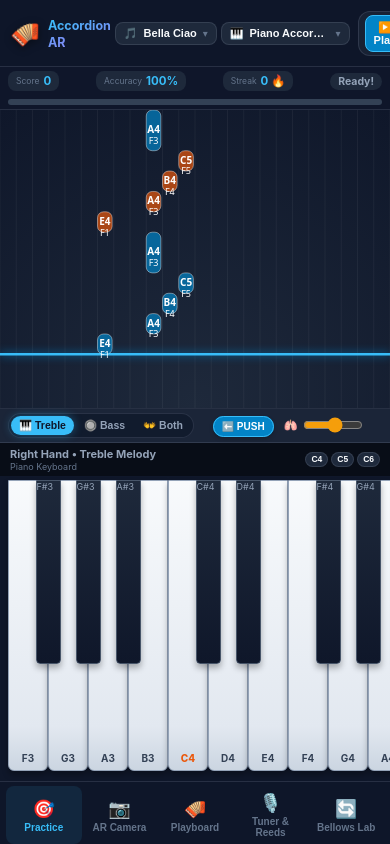
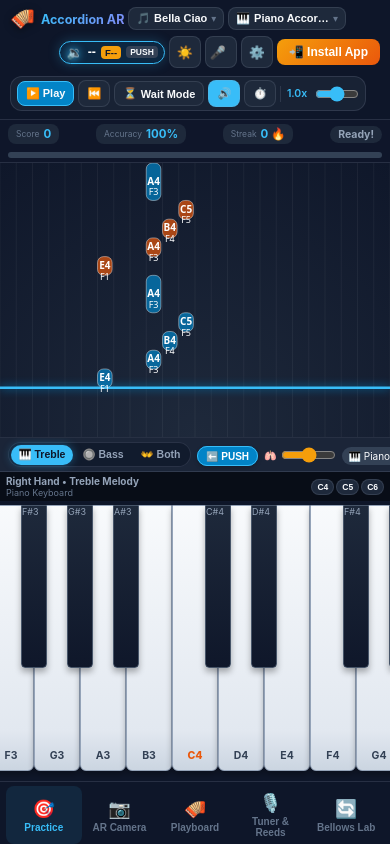
Before and after one commit to Devy4304/accordianpwatrainer, a website built with Vite: page index.html in a window 390 px wide. Built offline with nearby package versions, Linux system fonts and the light colour scheme.

Commit message:
Improve responsive layouts, scrolling behavior, and UI scaling for various view containers

```diff
--- a/src/style.css
+++ b/src/style.css
@@ -378,6 +378,55 @@
   flex-direction: column;
   width: 100%;
   height: 100%;
+  flex: 1;
+  min-height: 0;
+  overflow: hidden;
+}
+
+.ar-view-container {
+  display: flex;
+  flex-direction: column;
+  width: 100%;
+  height: 100%;
+  flex: 1;
+  min-height: 0;
+  position: relative;
+  overflow: hidden;
+}
+
+.accordion-view-container {
+  display: flex;
+  flex-direction: column;
+  width: 100%;
+  height: 100%;
+  flex: 1;
+  min-height: 0;
+  position: relative;
+  overflow: hidden;
+}
+
+.tuner-view-container {
+  display: flex;
+  flex-direction: column;
+  width: 100%;
+  height: 100%;
+  flex: 1;
+  min-height: 0;
+  position: relative;
+  overflow-y: auto;
+  -webkit-overflow-scrolling: touch;
+}
+
+.bellows-lab-container {
+  display: flex;
+  flex-direction: column;
+  width: 100%;
+  height: 100%;
+  flex: 1;
+  min-height: 0;
+  position: relative;
+  overflow-y: auto;
+  -webkit-overflow-scrolling: touch;
 }
 
 .practice-stats-bar {
@@ -479,6 +528,9 @@
   flex-direction: column;
   width: 100%;
   height: 100%;
+  flex: 1;
+  min-height: 0;
+  overflow: hidden;
 }
 
 .accordion-control-bar {
@@ -585,6 +637,9 @@
 
 .accordion-playboard {
   flex: 1;
+  width: 100%;
+  height: 100%;
+  min-height: 0;
   display: flex;
   overflow: hidden;
   touch-action: none;
@@ -1052,8 +1107,9 @@
 /* ================= TUNER & REEDS VIEW ================= */
 .tuner-view-wrapper {
   padding: 16px;
-  overflow-y: auto;
-  height: 100%;
+  width: 100%;
+  min-height: 100%;
+  box-sizing: border-box;
 }
 
 .tuner-grid {
@@ -1259,8 +1315,9 @@
 /* ================= BELLOWS LAB VIEW ================= */
 .bellows-lab-wrapper {
   padding: 16px;
-  overflow-y: auto;
-  height: 100%;
+  width: 100%;
+  min-height: 100%;
+  box-sizing: border-box;
   max-width: 900px;
   margin: 0 auto;
   display: flex;
@@ -1814,13 +1871,35 @@
 /* Tablets and Mobile (< 768px) */
 @media (max-width: 768px) {
   .app-header {
+    display: flex;
+    flex-wrap: wrap;
+    align-items: center;
+    justify-content: space-between;
     padding: 6px 10px;
-    gap: 8px;
-    flex-wrap: nowrap;
+    gap: 6px;
+    z-index: 50;
+  }
+
+  .header-left {
+    display: flex;
+    align-items: center;
+    gap: 6px;
+    flex: 1 1 auto;
+    min-width: 0;
+  }
+
+  .app-brand {
+    gap: 6px;
+    flex-shrink: 0;
+  }
+
+  .brand-icon {
+    font-size: 20px;
   }
 
   .brand-title {
-    font-size: 14px;
+    font-size: 13.5px;
+    font-weight: 700;
   }
 
   .brand-sub {
@@ -1830,11 +1909,13 @@
   .header-selectors {
     display: flex;
     gap: 4px;
+    min-width: 0;
   }
 
   .selector-btn {
-    padding: 4px 8px;
+    padding: 4px 7px;
     font-size: 11px;
+    gap: 4px;
   }
 
   .sel-label {
@@ -1843,29 +1924,86 @@
 
   .sel-value {
     font-size: 11px;
-    max-width: 80px;
+    max-width: 75px;
     overflow: hidden;
     text-overflow: ellipsis;
     white-space: nowrap;
   }
 
+  .header-right {
+    display: flex;
+    align-items: center;
+    gap: 4px;
+    flex: 0 0 auto;
+    margin-left: auto;
+  }
+
+  .action-btn.icon-btn {
+    padding: 5px 7px;
+    font-size: 13px;
+    min-width: 32px;
+    height: 32px;
+    display: flex;
+    align-items: center;
+    justify-content: center;
+  }
+
+  .header-center {
+    display: flex;
+    align-items: center;
+    gap: 6px;
+    width: 100%;
+    flex: 1 1 100%;
+    order: 3;
+    overflow-x: auto;
+    -webkit-overflow-scrolling: touch;
+    scrollbar-width: none;
+    padding: 2px 0;
+  }
+
+  .header-center::-webkit-scrollbar {
+    display: none;
+  }
+
   .transport-bar {
+    display: inline-flex;
+    align-items: center;
     gap: 4px;
     padding: 3px 6px;
+    min-width: max-content;
+    flex-shrink: 0;
   }
 
   .transport-btn {
     padding: 5px 8px;
     font-size: 11px;
+    white-space: nowrap;
+    flex-shrink: 0;
   }
 
   .speed-control-wrap {
-    display: none; /* Accessible in settings or practice view */
+    display: flex;
+    align-items: center;
+    gap: 4px;
+    padding-left: 6px;
+    border-left: 1px solid var(--border-color);
+    flex-shrink: 0;
+  }
+
+  .speed-label {
+    font-size: 10.5px;
+    min-width: 24px;
+  }
+
+  .speed-slider {
+    width: 44px;
   }
 
   .next-note-pill {
     padding: 4px 8px;
-    gap: 4px;
+    gap: 5px;
+    white-space: nowrap;
+    flex-shrink: 0;
   }
 
   .pill-label {
@@ -1873,11 +2011,23 @@
   }
 
   .pill-note {
-    font-size: 13px;
+    font-size: 12.5px;
+  }
+
+  .pill-finger {
+    font-size: 9.5px;
+    padding: 1px 4px;
+  }
+
+  .pill-dir {
+    font-size: 8.5px;
+    padding: 1px 4px;
   }
 
   .practice-view-container {
     height: 100%;
+    flex: 1;
+    min-height: 0;
     display: flex;
     flex-direction: column;
     overflow: hidden;
@@ -1918,51 +2068,210 @@
   .waterfall-container {
     flex: 1;
     min-height: 110px;
-    max-height: 40vh;
+    max-height: 38vh;
   }
 
   .practice-virtual-strip {
     flex: 1.25;
     height: auto;
-    min-height: 180px;
+    min-height: 190px;
   }
 
   .accordion-control-bar {
+    display: flex;
+    align-items: center;
+    justify-content: space-between;
     padding: 4px 8px;
     gap: 6px;
+    overflow-x: auto;
+    -webkit-overflow-scrolling: touch;
+    scrollbar-width: none;
+    flex-wrap: nowrap;
+  }
+
+  .accordion-control-bar::-webkit-scrollbar {
+    display: none;
+  }
+
+  .hand-switch-group {
+    flex-shrink: 0;
+    gap: 1px;
+    padding: 1.5px;
   }
 
   .hand-tab {
-    padding: 3px 8px;
+    padding: 3.5px 8px;
     font-size: 10.5px;
+    white-space: nowrap;
+  }
+
+  .bellows-section {
+    flex-shrink: 0;
+    gap: 6px;
   }
 
   .bellows-direction-badge {
     font-size: 10px;
-    padding: 4px 8px;
+    padding: 3.5px 8px;
+    white-space: nowrap;
+  }
+
+  .bellows-pressure-wrap {
+    gap: 4px;
+    font-size: 10px;
   }
 
   .pressure-slider {
-    width: 60px;
+    width: 55px;
+  }
+
+  .accordion-badges {
+    flex-shrink: 0;
   }
 
   .accordion-badge {
-    display: none;
+    font-size: 10px;
+    padding: 3px 7px;
+    white-space: nowrap;
+  }
+
+  .section-title {
+    padding: 3px 6px;
+    gap: 6px;
+    font-size: 10px;
   }
 
   .circle-quick-jumps, .octave-quick-jumps {
-    max-width: 48%;
+    max-width: 55%;
+    gap: 2px;
   }
 
   .quick-root-chip, .quick-octave-chip {
-    padding: 1.5px 5px;
+    padding: 2px 5px;
     font-size: 8.5px;
   }
 
+  .accordion-view-container {
+    height: 100%;
+    flex: 1;
+    min-height: 0;
+  }
+
+  .virtual-accordion-wrapper {
+    height: 100%;
+    flex: 1;
+    min-height: 0;
+  }
+
+  .accordion-playboard {
+    height: 100%;
+    flex: 1;
+    min-height: 0;
+  }
+
   .piano-key.white-key {
-    min-width: 40px;
+    min-width: 44px;
+    width: 48px;
+    height: calc(100% - 6px);
+    min-height: 190px;
+    padding-bottom: 8px;
+    font-size: 11px;
+  }
+
+  .piano-key.black-key {
+    min-width: 27px;
+    width: 28px;
+    height: 60%;
+    margin-left: -14px;
+    margin-right: -14px;
+    font-size: 9px;
+  }
+
+  .stradella-grid {
+    height: calc(100% - 8px);
+    min-height: 190px;
+    gap: 5px;
+  }
+
+  .stradella-btn {
+    min-width: 44px;
+    width: 46px;
+    height: 40px;
+    font-size: 10px;
+  }
+
+  .cba-button, .diatonic-button {
     width: 42px;
-    padding-bottom: 6px;
+    height: 42px;
+    font-size: 10.5px;
+  }
+
+  .key-card-grid {
+    grid-template-columns: 1fr;
+    gap: 8px;
+  }
+
+  .tuner-view-wrapper,
+  .bellows-lab-wrapper {
+    padding: 10px 8px;
+  }
+
+  .tuner-grid {
+    grid-template-columns: 1fr;
+    gap: 12px;
+  }
+
+  .pitch-note-badge {
+    width: 76px;
+    height: 76px;
+    font-size: 40px;
+  }
+
+  .lab-section {
+    padding: 12px 10px;
+  }
+
+  .diatonic-explainer-grid {
+    grid-template-columns: 1fr;
+  }
+
+  .ar-controls-row {
+    flex-wrap: wrap;
+    justify-content: center;
+  }
+
+  .app-bottom-nav {
+    padding-bottom: env(safe-area-inset-bottom, 6px);
+  }
+}
+
+/* Small Smart Phones (< 480px) */
+@media (max-width: 480px) {
+  .brand-title {
+    font-size: 12.5px;
+  }
+
+  .header-left {
+    gap: 4px;
+  }
+
+  .header-right {
+    gap: 4px;
+  }
+
+  .action-btn.icon-btn {
+    width: 32px;
+    height: 32px;
+    font-size: 13px;
+  }
+
+  .next-note-pill {
+    padding: 3px 6px;
+  }
+
+  .piano-key.white-key {
+    min-width: 42px;
+    width: 46px;
     font-size: 10.5px;
   }
 
@@ -1978,79 +2287,6 @@
     width: 44px;
     height: 38px;
     font-size: 9.5px;
-  }
-
-  .cba-button, .diatonic-button {
-    width: 38px;
-    height: 38px;
-    font-size: 10px;
-  }
-
-  .key-card-grid {
-    grid-template-columns: 1fr;
-    gap: 8px;
-  }
-
-  .tuner-grid {
-    grid-template-columns: 1fr;
-  }
-
-  .diatonic-explainer-grid {
-    grid-template-columns: 1fr;
-  }
-
-  .ar-controls-row {
-    flex-wrap: wrap;
-    justify-content: center;
-  }
-
-  .app-bottom-nav {
-    padding-bottom: env(safe-area-inset-bottom, 6px);
-  }
-}
-
-/* Small Smart Phones (< 480px) */
-@media (max-width: 480px) {
-  .brand-title {
-    font-size: 12.5px;
-  }
-
-  .header-left {
-    gap: 4px;
-  }
-
-  .header-right {
-    gap: 4px;
-  }
-
-  .action-btn.icon-btn {
-    width: 32px;
-    height: 32px;
-    font-size: 14px;
-  }
-
-  .next-note-pill {
-    padding: 3px 6px;
-  }
-
-  .piano-key.white-key {
-    min-width: 38px;
-    width: 40px;
-    font-size: 10px;
-  }
-
-  .piano-key.black-key {
-    min-width: 24px;
-    width: 25px;
-    margin-left: -12.5px;
-    margin-right: -12.5px;
-  }
-
-  .stradella-btn {
-    min-width: 40px;
-    width: 42px;
-    height: 36px;
-    font-size: 9px;
   }
 }
 
```
